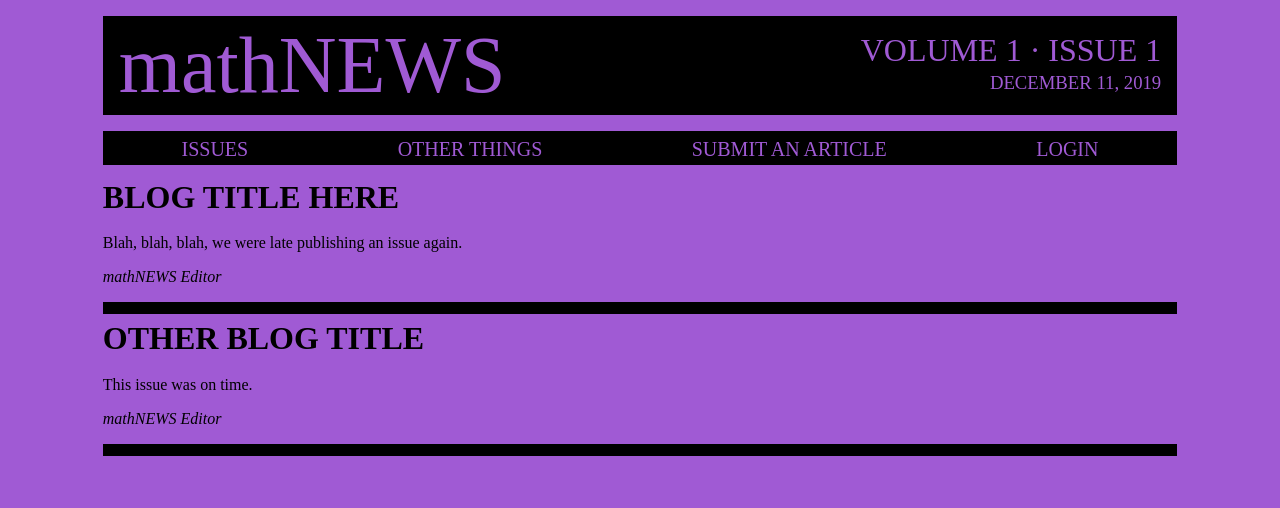
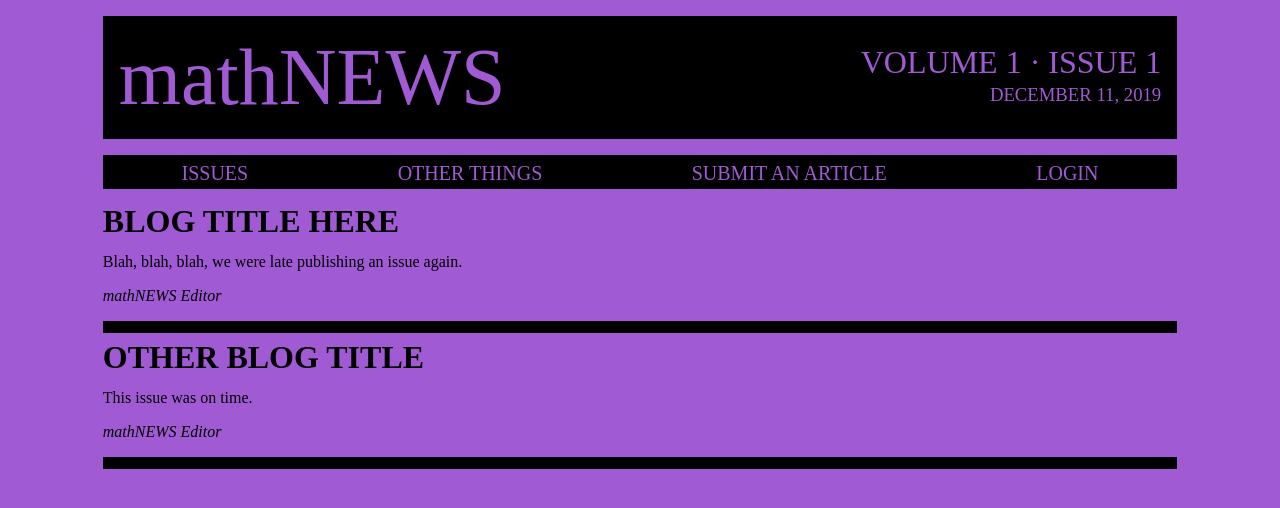
Before and after one commit to UWmathNEWS/slugline-api, a Django app: page / in a window 1280 px wide. Shown: the top 508 px of the page. Run offline with Django 3.2, Linux system fonts and the light colour scheme; tables that the repository leaves empty hold one stand-in row (values such as "Sample post"); some web fonts are replaced.

Commit message:
Remove the bottom margin from headers as well

```diff
--- a/static/css/slugline.css
+++ b/static/css/slugline.css
@@ -33,18 +33,19 @@
 
 .blackbox {
     background-color: black;
-    padding-left: 1em;
-    padding-right: 1em;
-    padding-top: 0.25em;
-    padding-bottom: 0.25em;
+    padding: 1em 1em;
     color: var(--theme-color);
     margin-top: 1em;
     margin-bottom: 1em;
+
+    display: flex;
+    align-items: center;
 }
 
 /* Typography */
 h1, h2, h3, h4, h5, h6 {
     margin-top: 0;
+    margin-bottom: 0;
     font-family: DIN Next;
     text-transform: uppercase;
     line-height: 1em;
```
